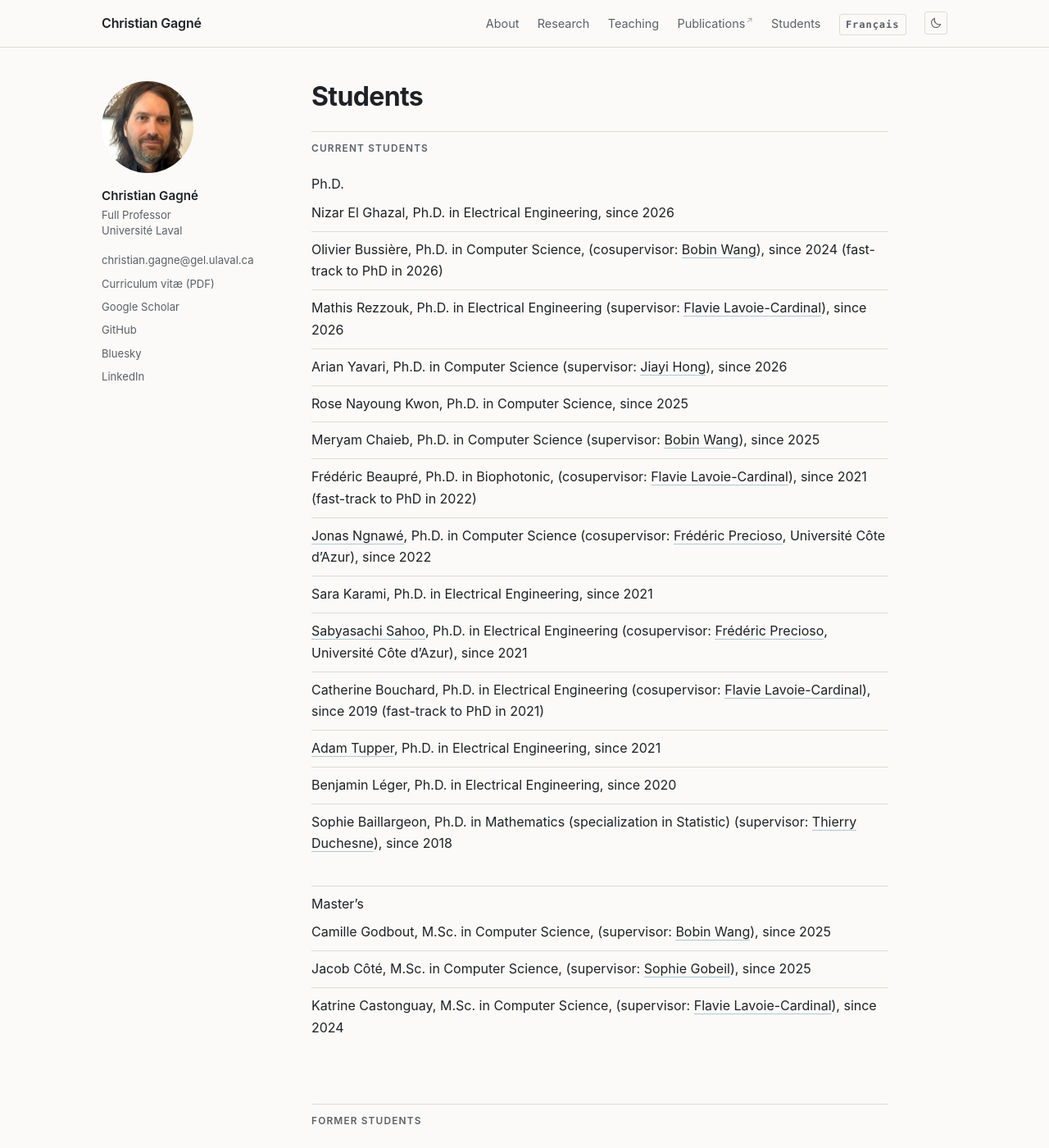
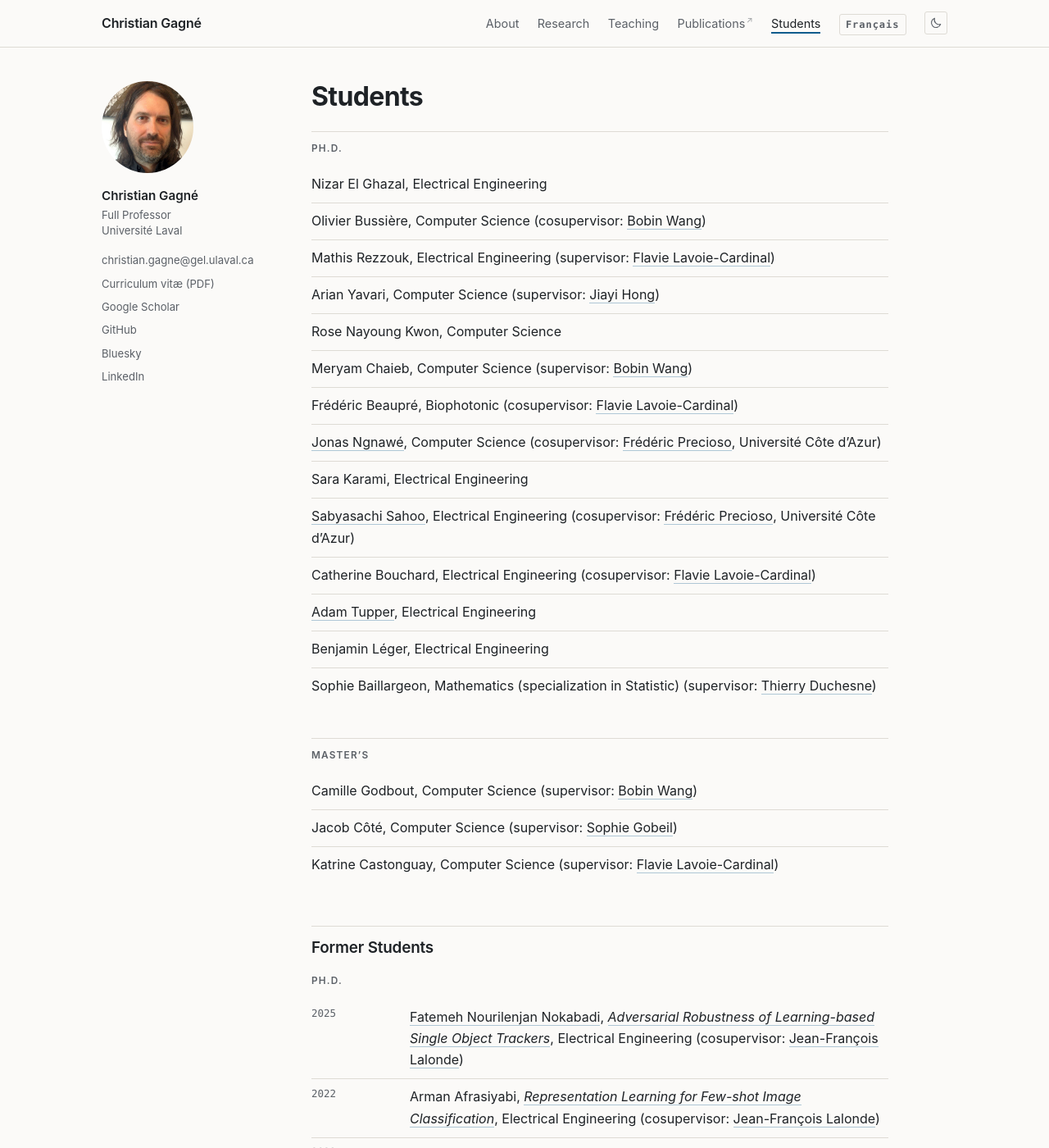
Before and after one commit to chgagne/english, a Jekyll site: the page built from _pages/students.md, in a window 1280 px wide and 1400 px high. Shown: the whole window at 82% size. Built offline with Jekyll 4.4.1, drawn with Linux system fonts in a browser that asks for light colours; cached includes are drawn as plain includes; some of the changed text lies outside the part shown.

Commit message:
Réécrire les quatre pages selon la maquette retenue
Symétrique du dépôt français, à la langue près.

Accueil : les rattachements et les coordonnées restent du texte libre ; le
bloc d'adresse gagne un titre et perd la ligne « Address: » qui l'annonçait.

Research : « Methods » et « Applications » deviennent des titres avec des
puces, côte à côte. Les mandats portent leur millésime en fin de ligne, dans
un `<span class="an">` que la feuille de style range dans la gouttière.

Teaching : « Current Courses » et « Previous Courses », sigle et titre sur une
même ligne.

Students : les anciens forment une section à part ; ceux du haut sont en cours
et n'ont plus à le dire. Chacun tient sur une ligne — nom, programme,
cosupervision — et l'année de début disparaît : la même colonne portait une
date de début pour les uns et une date de fin pour les autres. Les diplômés
gardent la leur. Trois entrées portaient une virgule parasite devant la
parenthèse de cosupervision, retirée au passage.

Tous les marqueurs `<!-- cv: -->` sont conservés. Contrôle d'écart muet sur
les deux sites.

Co-Authored-By: Claude Opus 5 (1M context) <noreply@anthropic.com>

```diff
--- a/_pages/students.md
+++ b/_pages/students.md
@@ -1,70 +1,85 @@
 ---
 permalink: /students/
 title: "Students"
+nav: students
 ---
 
-## Current Students
-<!-- cv-section: supervision/doctorat-en-cours, supervision/maitrise-en-cours -->
 
-- Ph.D.
-    - Nizar El Ghazal, Ph.D. in Electrical Engineering, since 2026
-    - Olivier Bussière, Ph.D. in Computer Science, (cosupervisor: [Bobin Wang](https://www.fsg.ulaval.ca/corps-professoral/bobin-wang)), since 2024 (fast-track to PhD in 2026)
-    - Mathis Rezzouk, Ph.D. in Electrical Engineering (supervisor: [Flavie Lavoie-Cardinal](https://www.flc-lab.com/)), since 2026
-    - Arian Yavari, Ph.D. in Computer Science (supervisor: [Jiayi Hong](https://jiayihong.info/)), since 2026
-    - Rose Nayoung Kwon, Ph.D. in Computer Science, since 2025
-    - Meryam Chaieb, Ph.D. in Computer Science (supervisor: [Bobin Wang](https://www.fsg.ulaval.ca/corps-professoral/bobin-wang)), since 2025
-    - Frédéric Beaupré, Ph.D. in Biophotonic, (cosupervisor: [Flavie Lavoie-Cardinal](https://www.flc-lab.com/)), since 2021 (fast-track to PhD in 2022)
-    - [Jonas Ngnawé](https://ngnawejonas.github.io/), Ph.D. in Computer Science (cosupervisor: [Frédéric Precioso](https://www.i3s.unice.fr/~precioso/), Université Côte d'Azur), since 2022
-    - Sara Karami, Ph.D. in Electrical Engineering, since 2021
-    - [Sabyasachi Sahoo](https://sabyasachis.github.io/), Ph.D. in Electrical Engineering (cosupervisor: [Frédéric Precioso](https://www.i3s.unice.fr/~precioso/), Université Côte d'Azur), since 2021
-    - Catherine Bouchard, Ph.D. in Electrical Engineering (cosupervisor: [Flavie Lavoie-Cardinal](https://www.flc-lab.com/)), since 2019 (fast-track to PhD in 2021)
-    - [Adam Tupper](https://adamtupper.com/), Ph.D. in Electrical Engineering, since 2021
-    - Benjamin Léger, Ph.D. in Electrical Engineering, since 2020
-    - Sophie Baillargeon, Ph.D. in Mathematics (specialization in Statistic) (supervisor: [Thierry Duchesne](https://www.fsg.ulaval.ca/corps-professoral/thierry-duchesne)), since 2018
-- Master's
-    - Camille Godbout, M.Sc. in Computer Science, (supervisor: [Bobin Wang](https://www.fsg.ulaval.ca/corps-professoral/bobin-wang)), since 2025
-    - Jacob Côté, M.Sc. in Computer Science, (supervisor: [Sophie Gobeil](https://sophie-gobeil.fsg.ulaval.ca/)), since 2025
-    - Katrine Castonguay, M.Sc. in Computer Science, (supervisor: [Flavie Lavoie-Cardinal](https://www.flc-lab.com/)), since 2024
+## Ph.D.
+<!-- cv-section: supervision/doctorat-en-cours -->
+
+- Nizar El Ghazal, Electrical Engineering
+- Olivier Bussière, Computer Science (cosupervisor: [Bobin Wang](https://www.fsg.ulaval.ca/corps-professoral/bobin-wang))
+- Mathis Rezzouk, Electrical Engineering (supervisor: [Flavie Lavoie-Cardinal](https://www.flc-lab.com/))
+- Arian Yavari, Computer Science (supervisor: [Jiayi Hong](https://jiayihong.info/))
+- Rose Nayoung Kwon, Computer Science
+- Meryam Chaieb, Computer Science (supervisor: [Bobin Wang](https://www.fsg.ulaval.ca/corps-professoral/bobin-wang))
+- Frédéric Beaupré, Biophotonic (cosupervisor: [Flavie Lavoie-Cardinal](https://www.flc-lab.com/))
+- [Jonas Ngnawé](https://ngnawejonas.github.io/), Computer Science (cosupervisor: [Frédéric Precioso](https://www.i3s.unice.fr/~precioso/), Université Côte d'Azur)
+- Sara Karami, Electrical Engineering
+- [Sabyasachi Sahoo](https://sabyasachis.github.io/), Electrical Engineering (cosupervisor: [Frédéric Precioso](https://www.i3s.unice.fr/~precioso/), Université Côte d'Azur)
+- Catherine Bouchard, Electrical Engineering (cosupervisor: [Flavie Lavoie-Cardinal](https://www.flc-lab.com/))
+- [Adam Tupper](https://adamtupper.com/), Electrical Engineering
+- Benjamin Léger, Electrical Engineering
+- Sophie Baillargeon, Mathematics (specialization in Statistic) (supervisor: [Thierry Duchesne](https://www.fsg.ulaval.ca/corps-professoral/thierry-duchesne))
+
+## Master's
+<!-- cv-section: supervision/maitrise-en-cours -->
+
+- Camille Godbout, Computer Science (supervisor: [Bobin Wang](https://www.fsg.ulaval.ca/corps-professoral/bobin-wang))
+- Jacob Côté, Computer Science (supervisor: [Sophie Gobeil](https://sophie-gobeil.fsg.ulaval.ca/))
+- Katrine Castonguay, Computer Science (supervisor: [Flavie Lavoie-Cardinal](https://www.flc-lab.com/))
 
 ## Former Students
-<!-- cv-section: supervision/doctorat-diplomes, supervision/maitrise-diplomes, supervision/postdoctoraux -->
+{: .coupure}
 
-- Ph.D.
-    - [Fatemeh Nourilenjan Nokabadi](https://fatemehn.github.io/), [*Adversarial Robustness of Learning-based Single Object Trackers*](https://hdl.handle.net/20.500.11794/176643), Ph.D. in Electrical Engineering (cosupervisor: [Jean-François Lalonde](http://vision.gel.ulaval.ca/~jflalonde/)), 2025
-    - Arman Afrasiyabi, [*Representation Learning for Few-shot Image Classification*](http://hdl.handle.net/20.500.11794/73767), Ph.D. in Electrical Engineering (cosupervisor: [Jean-François Lalonde](http://vision.gel.ulaval.ca/~jflalonde/)), 2022
-    - [Changjian Shui](https://cjshui.github.io/), [*Principled Deep Learning Approaches for Learning from Limited Labeled Data through Distribution Matching*](http://hdl.handle.net/20.500.11794/73028), Ph.D. in Electrical Engineering (cosupervisor: [Boyu Wang](https://sites.google.com/site/borriewang/), Western Ontario), 2022
-    - [Mahdieh Abbasi](https://mahdaneh.github.io/), [*Toward Robust Deep Neural Networks*](http://hdl.handle.net/20.500.11794/67766), Ph.D. in Electrical Engineering (cosupervisor: [Denis Laurendeau](https://www.gelgif.ulaval.ca/departement-et-professeurs/personnel-et-professeurs/professeurs/fiche/show/laurendeau-denis/)), 2020
-    - Marc-André Gardner, [*Learning to Estimate Indoor Illumination*](http://hdl.handle.net/20.500.11794/67302), Ph.D. in Electrical Engineering (supervisor: [Jean-François Lalonde](http://vision.gel.ulaval.ca/~jflalonde/)), 2020
-    - Karol Lina Lopez, [*A Machine Learning Approach for the Smart Charging of Electric Vehicles*](http://hdl.handle.net/20.500.11794/34741), Ph.D. in Electrical Engineering, 2019
-    - [Julien-Charles Lévesque](https://sites.google.com/site/levesquejc/home), [*Bayesian Hyperparameter Optimization: Overfitting, Ensembles and Conditional Spaces*](http://hdl.handle.net/20.500.11794/28364), Ph.D. in Electrical Engineering (cosupervisor: [Robert Sabourin](http://profs.etsmtl.ca/rsabourin/), ÉTS Montréal), 2018
-    - [Audrey Durand](https://audrey-durand.fsg.ulaval.ca/en), [*Déclinaisons de bandits et leurs applications*](http://hdl.handle.net/20.500.11794/28250), Ph.D. in Electrical Engineering (cosupervisor: [Joelle Pineau](https://www.cs.mcgill.ca/~jpineau/), McGill), 2017
-    - Ahmed Najjar, [*Forage de données de banques administratives en santé*](http://hdl.handle.net/20.500.11794/28162), Ph.D. in Electrical Engineering (cosupervisor: Daniel Reinharz), 2017
-    - Vahab Akbarzadeh, [*Spatio-Temporal Coverage Optimization of Sensor Networks*](http://hdl.handle.net/20.500.11794/27065), Ph.D. in Electrical Engineering (cosupervisor: [Marc Parizeau](https://www.gelgif.ulaval.ca/departement-et-professeurs/personnel-et-professeurs/professeurs/fiche/show/parizeau-marc/)), 2016
-    - Zahra Toony, [*Extracting Structured Models From Raw Scans of Manufactured Objects: A Step Towards Embedded Intelligent Handheld 3D Scanning*](http://hdl.handle.net/20.500.11794/26270), Ph.D. in Electrical Engineering (supervisor: [Denis Laurendeau](https://www.gelgif.ulaval.ca/departement-et-professeurs/personnel-et-professeurs/professeurs/fiche/show/laurendeau-denis/)), 2015
-    - François-Michel De Rainville, [*Placement interactif de capteurs mobiles dans des environnements tridimensionnels non convexes*](http://hdl.handle.net/20.500.11794/25896), Ph.D. in Electrical Engineering (cosupervisor: [Denis Laurendeau](https://www.gelgif.ulaval.ca/departement-et-professeurs/personnel-et-professeurs/professeurs/fiche/show/laurendeau-denis/)), 2015
-    - [Meysam Argany](https://profile.ut.ac.ir/en/~argany), [*Development of a GIS-based Method for Sensor Network Deployment and Coverage Optimization*](http://hdl.handle.net/20.500.11794/25829), Ph.D. in Geomatic Sciences (supervisor: [Mir Abolfazl Mostafavi](https://www.scg.ulaval.ca/mir-abolfazl-mostafavi)), 2015
-    - Darwin Brochero, [*Hydroinformatics and Diversity in Hydrological Ensemble Prediction Systems*](http://hdl.handle.net/20.500.11794/24547), Ph.D. in Water Engineering (supervisor: [François Anctil](https://www.gci.ulaval.ca/departement-et-professeurs/professeurs-et-personnel/professeurs/fiche/show/anctil-francois/)), 2013
-- Master's
-    - Cynthia García Ybarra, [*Adversarial Random Forest for Synthetic Electronic Health Records Generation*](https://hdl.handle.net/20.500.11794/174783), M.Sc. in Computer Science, (cosupervisor: [Anne-Sophie Charest](https://www.fsg.ulaval.ca/corps-professoral/anne-sophie-charest)), 2025
-    - Antoine Séverin Ollier, [*Développement d'un module de détection hyperspectrale et résolu dans le temps pour la microscopie STED*](https://hdl.handle.net/20.500.11794/152643), M.Sc. in Electrical Engineering (supervisor: [Flavie Lavoie-Cardinal](https://www.flc-lab.com/)), 2024
-    - Thomas Philippon, [*Robustesse des mécanismes de défense adverse basés sur les ensembles de réseaux de neurones*](http://hdl.handle.net/20.500.11794/117064), M.Sc. in Electrical Engineering, 2023
-    - Cyril Blanc, [*Caractérisation automatique d'immeuble depuis une image de façade*](http://hdl.handle.net/20.500.11794/73352), M.Sc. in Electrical Engineering (supervisor: [Jean-François Lalonde](http://vision.gel.ulaval.ca/~jflalonde/)), 2022
-    - Mohamed Abderrahmen Abid, [*Diverse Image Generation with Very Low Resolution Conditioning*](http://hdl.handle.net/20.500.11794/70396), M.Sc. in Electrical Engineering, 2021
-    - Gabriel Leclerc, [*Apprendre de données positives et non étiquetées: application à la segmentation et la détection d’événements calciques*](http://hdl.handle.net/20.500.11794/69813), M.Sc. in Electrical Engineering (cosupervisor: [Flavie Lavoie-Cardinal](https://www.flc-lab.com/)), 2021
-    - [Hugo Siqueira Gomes](https://hugodovs.github.io/), [*Meta Learning for Population-Based Algorithms in Black-box Optimization*](http://hdl.handle.net/20.500.11794/68764), M.Sc. in Electrical Engineering, 2021
-    - [Louis-Émile Robitaille](https://l3robot.github.io/), [*Réseaux de neurones pour l’apprentissage de la préférence en microscopie super-résolution*](http://hdl.handle.net/20.500.11794/68744), M.Sc. in Electrical Engineering (cosupervisors : [Audrey Durand](https://audrey-durand.fsg.ulaval.ca/en) and [Flavie Lavoie-Cardinal](https://www.flc-lab.com/)), 2021
-    - Sébastien De Blois, [*Deep Learning with Multiple Modalities: Making the Most Out of Available Data*](http://hdl.handle.net/20.500.11794/67130), M.Sc. in Electrical Engineering, 2020
-    - El Mehdi Megder, [*Approches basées sur l'apprentissage automatique pour l'anticipation de la qualité d'usinage de pièces métalliques*](http://hdl.handle.net/20.500.11794/40345), M.Sc. in Computer Science (supervisor: [Jonathan Gaudreault](https://www.ift.ulaval.ca/departement-et-professeurs/professeurs-et-personnel/professeurs-reguliers/fiche/show/gaudreault-jonathan/)), 2020
-    - Marc-André Gardner, [*Contrôle de la croissance de la taille des individus en programmation génétique*](http://hdl.handle.net/20.500.11794/25386), M.Sc. in Electrical Engineering (cosupervisor: [Marc Parizeau](https://www.gelgif.ulaval.ca/departement-et-professeurs/personnel-et-professeurs/professeurs/fiche/show/parizeau-marc/)), 2014
-    - Kevin Tanguy, [*Modélisation et optimisation de la recharge bidirectionnelle de véhicules électriques : application à la régulation électrique d'un complexe immobilier*](http://hdl.handle.net/20.500.11794/24591), M.Sc. in Electrical Engineering (cosupervisor: Maxime Dubois), 2013
-    - [Audrey Durand](https://audrey-durand.fsg.ulaval.ca/en), [*Simulation et apprentissage Monte-Carlo de stratégies d'intervention en santé publique*](http://hdl.handle.net/20.500.11794/22982), M.Sc. in Electrical Engineering (cosupervisor: Daniel Reinharz), 2011
-    - François-Michel De Rainville, [*Design d'expérimentation interactif : Aide à la compréhension de systèmes complexes*](http://hdl.handle.net/20.500.11794/22172), M.Sc. in Electrical Engineering (supervisor: [Denis Laurendeau](https://www.gelgif.ulaval.ca/departement-et-professeurs/personnel-et-professeurs/professeurs/fiche/show/laurendeau-denis/)), 2010
-- Postdoctoral Fellows
-    - Fatemeh Gholi Zadeh Kharrat, cosupervisor: [Caroline Sirois](http://www.crchudequebec.ulaval.ca/recherche/chercheurs/caroline-sirois/), 2020 - 2023
-    - [Fan Zhou](https://fzhou.cc/), supervisor: [Mario Marchand](https://web.iid.ulaval.ca/expertise/mario-marchand), 2022
-    - [Theresa Wiesner](https://wiesnertheresa.github.io/), supervisor: [Flavie Lavoie-Cardinal](https://www.flc-lab.com/), 2021-2022
-    - Ihsen Hedhli, 2018 - 2020
-    - Azadeh Sadat Mozafari, 2017 - 2019
-    - Farkhondeh Kiaee, 2016
-    - Matthew Walker, 2009 - 2011
-    - Albert Hung-Ren Ko, 2010
+### Ph.D.
+{: .rubrique}
+<!-- cv-section: supervision/doctorat-diplomes -->
+
+- [Fatemeh Nourilenjan Nokabadi](https://fatemehn.github.io/), [*Adversarial Robustness of Learning-based Single Object Trackers*](https://hdl.handle.net/20.500.11794/176643), Electrical Engineering (cosupervisor: [Jean-François Lalonde](http://vision.gel.ulaval.ca/~jflalonde/)) <span class="an">2025</span>
+- Arman Afrasiyabi, [*Representation Learning for Few-shot Image Classification*](http://hdl.handle.net/20.500.11794/73767), Electrical Engineering (cosupervisor: [Jean-François Lalonde](http://vision.gel.ulaval.ca/~jflalonde/)) <span class="an">2022</span>
+- [Changjian Shui](https://cjshui.github.io/), [*Principled Deep Learning Approaches for Learning from Limited Labeled Data through Distribution Matching*](http://hdl.handle.net/20.500.11794/73028), Electrical Engineering (cosupervisor: [Boyu Wang](https://sites.google.com/site/borriewang/), Western Ontario) <span class="an">2022</span>
+- [Mahdieh Abbasi](https://mahdaneh.github.io/), [*Toward Robust Deep Neural Networks*](http://hdl.handle.net/20.500.11794/67766), Electrical Engineering (cosupervisor: [Denis Laurendeau](https://www.gelgif.ulaval.ca/departement-et-professeurs/personnel-et-professeurs/professeurs/fiche/show/laurendeau-denis/)) <span class="an">2020</span>
+- Marc-André Gardner, [*Learning to Estimate Indoor Illumination*](http://hdl.handle.net/20.500.11794/67302), Electrical Engineering (supervisor: [Jean-François Lalonde](http://vision.gel.ulaval.ca/~jflalonde/)) <span class="an">2020</span>
+- Karol Lina Lopez, [*A Machine Learning Approach for the Smart Charging of Electric Vehicles*](http://hdl.handle.net/20.500.11794/34741), Electrical Engineering <span class="an">2019</span>
+- [Julien-Charles Lévesque](https://sites.google.com/site/levesquejc/home), [*Bayesian Hyperparameter Optimization: Overfitting, Ensembles and Conditional Spaces*](http://hdl.handle.net/20.500.11794/28364), Electrical Engineering (cosupervisor: [Robert Sabourin](http://profs.etsmtl.ca/rsabourin/), ÉTS Montréal) <span class="an">2018</span>
+- [Audrey Durand](https://audrey-durand.fsg.ulaval.ca/en), [*Déclinaisons de bandits et leurs applications*](http://hdl.handle.net/20.500.11794/28250), Electrical Engineering (cosupervisor: [Joelle Pineau](https://www.cs.mcgill.ca/~jpineau/), McGill) <span class="an">2017</span>
+- Ahmed Najjar, [*Forage de données de banques administratives en santé*](http://hdl.handle.net/20.500.11794/28162), Electrical Engineering (cosupervisor: Daniel Reinharz) <span class="an">2017</span>
+- Vahab Akbarzadeh, [*Spatio-Temporal Coverage Optimization of Sensor Networks*](http://hdl.handle.net/20.500.11794/27065), Electrical Engineering (cosupervisor: [Marc Parizeau](https://www.gelgif.ulaval.ca/departement-et-professeurs/personnel-et-professeurs/professeurs/fiche/show/parizeau-marc/)) <span class="an">2016</span>
+- Zahra Toony, [*Extracting Structured Models From Raw Scans of Manufactured Objects: A Step Towards Embedded Intelligent Handheld 3D Scanning*](http://hdl.handle.net/20.500.11794/26270), Electrical Engineering (supervisor: [Denis Laurendeau](https://www.gelgif.ulaval.ca/departement-et-professeurs/personnel-et-professeurs/professeurs/fiche/show/laurendeau-denis/)) <span class="an">2015</span>
+- François-Michel De Rainville, [*Placement interactif de capteurs mobiles dans des environnements tridimensionnels non convexes*](http://hdl.handle.net/20.500.11794/25896), Electrical Engineering (cosupervisor: [Denis Laurendeau](https://www.gelgif.ulaval.ca/departement-et-professeurs/personnel-et-professeurs/professeurs/fiche/show/laurendeau-denis/)) <span class="an">2015</span>
+- [Meysam Argany](https://profile.ut.ac.ir/en/~argany), [*Development of a GIS-based Method for Sensor Network Deployment and Coverage Optimization*](http://hdl.handle.net/20.500.11794/25829), Geomatic Sciences (supervisor: [Mir Abolfazl Mostafavi](https://www.scg.ulaval.ca/mir-abolfazl-mostafavi)) <span class="an">2015</span>
+- Darwin Brochero, [*Hydroinformatics and Diversity in Hydrological Ensemble Prediction Systems*](http://hdl.handle.net/20.500.11794/24547), Water Engineering (supervisor: [François Anctil](https://www.gci.ulaval.ca/departement-et-professeurs/professeurs-et-personnel/professeurs/fiche/show/anctil-francois/)) <span class="an">2013</span>
+
+### Master's
+{: .rubrique}
+<!-- cv-section: supervision/maitrise-diplomes -->
+
+- Cynthia García Ybarra, [*Adversarial Random Forest for Synthetic Electronic Health Records Generation*](https://hdl.handle.net/20.500.11794/174783), Computer Science (cosupervisor: [Anne-Sophie Charest](https://www.fsg.ulaval.ca/corps-professoral/anne-sophie-charest)) <span class="an">2025</span>
+- Antoine Séverin Ollier, [*Développement d'un module de détection hyperspectrale et résolu dans le temps pour la microscopie STED*](https://hdl.handle.net/20.500.11794/152643), Electrical Engineering (supervisor: [Flavie Lavoie-Cardinal](https://www.flc-lab.com/)) <span class="an">2024</span>
+- Thomas Philippon, [*Robustesse des mécanismes de défense adverse basés sur les ensembles de réseaux de neurones*](http://hdl.handle.net/20.500.11794/117064), Electrical Engineering <span class="an">2023</span>
+- Cyril Blanc, [*Caractérisation automatique d'immeuble depuis une image de façade*](http://hdl.handle.net/20.500.11794/73352), Electrical Engineering (supervisor: [Jean-François Lalonde](http://vision.gel.ulaval.ca/~jflalonde/)) <span class="an">2022</span>
+- Mohamed Abderrahmen Abid, [*Diverse Image Generation with Very Low Resolution Conditioning*](http://hdl.handle.net/20.500.11794/70396), Electrical Engineering <span class="an">2021</span>
+- Gabriel Leclerc, [*Apprendre de données positives et non étiquetées: application à la segmentation et la détection d’événements calciques*](http://hdl.handle.net/20.500.11794/69813), Electrical Engineering (cosupervisor: [Flavie Lavoie-Cardinal](https://www.flc-lab.com/)) <span class="an">2021</span>
+- [Hugo Siqueira Gomes](https://hugodovs.github.io/), [*Meta Learning for Population-Based Algorithms in Black-box Optimization*](http://hdl.handle.net/20.500.11794/68764), Electrical Engineering <span class="an">2021</span>
+- [Louis-Émile Robitaille](https://l3robot.github.io/), [*Réseaux de neurones pour l’apprentissage de la préférence en microscopie super-résolution*](http://hdl.handle.net/20.500.11794/68744), Electrical Engineering (cosupervisors : [Audrey Durand](https://audrey-durand.fsg.ulaval.ca/en) and [Flavie Lavoie-Cardinal](https://www.flc-lab.com/)) <span class="an">2021</span>
+- Sébastien De Blois, [*Deep Learning with Multiple Modalities: Making the Most Out of Available Data*](http://hdl.handle.net/20.500.11794/67130), Electrical Engineering <span class="an">2020</span>
+- El Mehdi Megder, [*Approches basées sur l'apprentissage automatique pour l'anticipation de la qualité d'usinage de pièces métalliques*](http://hdl.handle.net/20.500.11794/40345), Computer Science (supervisor: [Jonathan Gaudreault](https://www.ift.ulaval.ca/departement-et-professeurs/professeurs-et-personnel/professeurs-reguliers/fiche/show/gaudreault-jonathan/)) <span class="an">2020</span>
+- Marc-André Gardner, [*Contrôle de la croissance de la taille des individus en programmation génétique*](http://hdl.handle.net/20.500.11794/25386), Electrical Engineering (cosupervisor: [Marc Parizeau](https://www.gelgif.ulaval.ca/departement-et-professeurs/personnel-et-professeurs/professeurs/fiche/show/parizeau-marc/)) <span class="an">2014</span>
+- Kevin Tanguy, [*Modélisation et optimisation de la recharge bidirectionnelle de véhicules électriques : application à la régulation électrique d'un complexe immobilier*](http://hdl.handle.net/20.500.11794/24591), Electrical Engineering (cosupervisor: Maxime Dubois) <span class="an">2013</span>
+- [Audrey Durand](https://audrey-durand.fsg.ulaval.ca/en), [*Simulation et apprentissage Monte-Carlo de stratégies d'intervention en santé publique*](http://hdl.handle.net/20.500.11794/22982), Electrical Engineering (cosupervisor: Daniel Reinharz) <span class="an">2011</span>
+- François-Michel De Rainville, [*Design d'expérimentation interactif : Aide à la compréhension de systèmes complexes*](http://hdl.handle.net/20.500.11794/22172), Electrical Engineering (supervisor: [Denis Laurendeau](https://www.gelgif.ulaval.ca/departement-et-professeurs/personnel-et-professeurs/professeurs/fiche/show/laurendeau-denis/)) <span class="an">2010</span>
+
+### Postdoctoral Fellows
+{: .rubrique}
+<!-- cv-section: supervision/postdoctoraux -->
+
+- Fatemeh Gholi Zadeh Kharrat, cosupervisor: [Caroline Sirois](http://www.crchudequebec.ulaval.ca/recherche/chercheurs/caroline-sirois/) <span class="an">2020–2023</span>
+- [Fan Zhou](https://fzhou.cc/), supervisor: [Mario Marchand](https://web.iid.ulaval.ca/expertise/mario-marchand) <span class="an">2022</span>
+- [Theresa Wiesner](https://wiesnertheresa.github.io/), supervisor: [Flavie Lavoie-Cardinal](https://www.flc-lab.com/) <span class="an">2021–2022</span>
+- Ihsen Hedhli <span class="an">2018–2020</span>
+- Azadeh Sadat Mozafari <span class="an">2017–2019</span>
+- Farkhondeh Kiaee <span class="an">2016</span>
+- Matthew Walker <span class="an">2009–2011</span>
+- Albert Hung-Ren Ko <span class="an">2010</span>
```
Also changed, not shown: _pages/index.md (+9 -8 lines), _pages/research.md (+55 -46 lines), _pages/teaching.md (+12 -8 lines).
